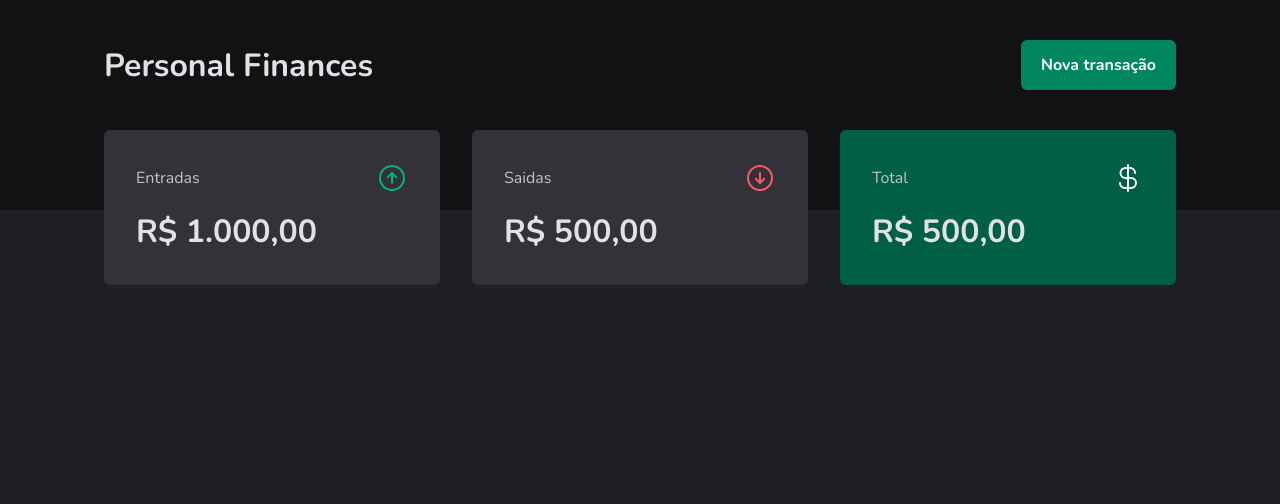
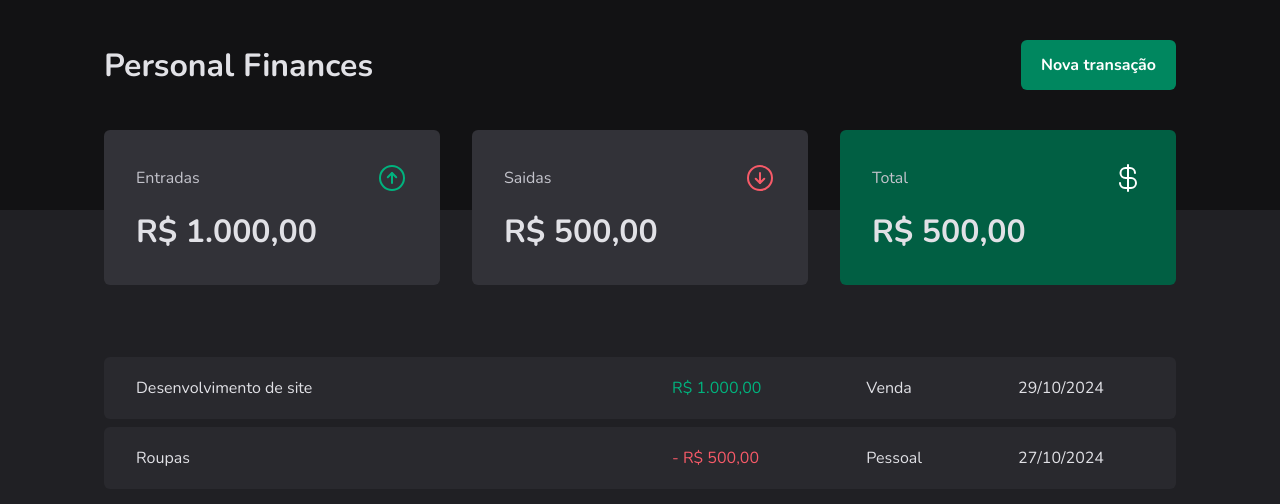
Before and after one commit to ryan-pin/Personal-finances-React, a React (Vite) app: page / in a window 1280 px wide. Shown: the top 504 px of the page. Built offline with nearby package versions, Linux system fonts and the light colour scheme.

Commit message:
Tabela de transações

```diff
--- a/src/components/Resumo/styles.ts
+++ b/src/components/Resumo/styles.ts
@@ -11,7 +11,7 @@ export const ResumoContainer = styled.section`
     gap: 2rem;
 
     margin-top: -5rem;
-`
+`;
 
 interface ResumoCardProps {
     variant?: 'green';
@@ -38,4 +38,4 @@ export const ResumoCard = styled.div<ResumoCardProps>`
     ${props => props.variant == 'green' && css`
     background: ${props.theme['green-700']};
     `}
-`
+`;
--- a/src/pages/Transactions/index.tsx
+++ b/src/pages/Transactions/index.tsx
@@ -1,11 +1,35 @@
 import { Header } from "../../components/Header/Header";
 import { Resumo } from "../../components/Resumo/resumo";
+import { PriceHighlight, TransacoesContainer, TransacoesTable } from "./styles";
 
 export function Transactions() {
-    return (
-        <div>
-            <Header />
-            <Resumo />
-        </div>
-    )
+  return (
+    <div>
+      <Header />
+      <Resumo />
+
+      <TransacoesContainer>
+        <TransacoesTable>
+          <tbody>
+            <tr>
+              <td width="50%">Desenvolvimento de site</td>
+              <td>
+                <PriceHighlight variant="entrada">R$ 1.000,00</PriceHighlight>
+              </td>
+              <td>Venda</td>
+              <td>29/10/2024</td>
+            </tr>
+            <tr>
+              <td width="50%">Roupas</td>
+              <td>
+                <PriceHighlight variant="saida">- R$ 500,00</PriceHighlight>
+              </td>
+              <td>Pessoal</td>
+              <td>27/10/2024</td>
+            </tr>
+          </tbody>
+        </TransacoesTable>
+      </TransacoesContainer>
+    </div>
+  );
 }
--- a/src/pages/Transactions/styles.ts
+++ b/src/pages/Transactions/styles.ts
@@ -0,0 +1,39 @@
+import styled from "styled-components";
+
+export const TransacoesContainer = styled.main`
+  width: 100%;
+  max-width: 1120px;
+  margin: 4rem auto 0;
+  padding: 0 1.5rem;
+`;
+
+export const TransacoesTable = styled.table`
+  width: 100%;
+  border-collapse: separate;
+  border-spacing: 0 0.5rem;
+  td {
+    padding: 1.25rem 2rem;
+    background: ${(props) => props.theme["gray-700"]};
+
+    &:first-child {
+      border-top-left-radius: 6px;
+      border-bottom-left-radius: 6px;
+    }
+
+    &:last-child {
+      border-top-right-radius: 6px;
+      border-bottom-right-radius: 6px;
+    }
+  }
+`;
+
+interface PriceHighlightProps {
+  variant: "entrada" | "saida";
+}
+
+export const PriceHighlight = styled.span<PriceHighlightProps>`
+  color: ${(props) =>
+    props.variant == "entrada"
+      ? props.theme["green-300"]
+      : props.theme["red-300"]};
+`;
```
